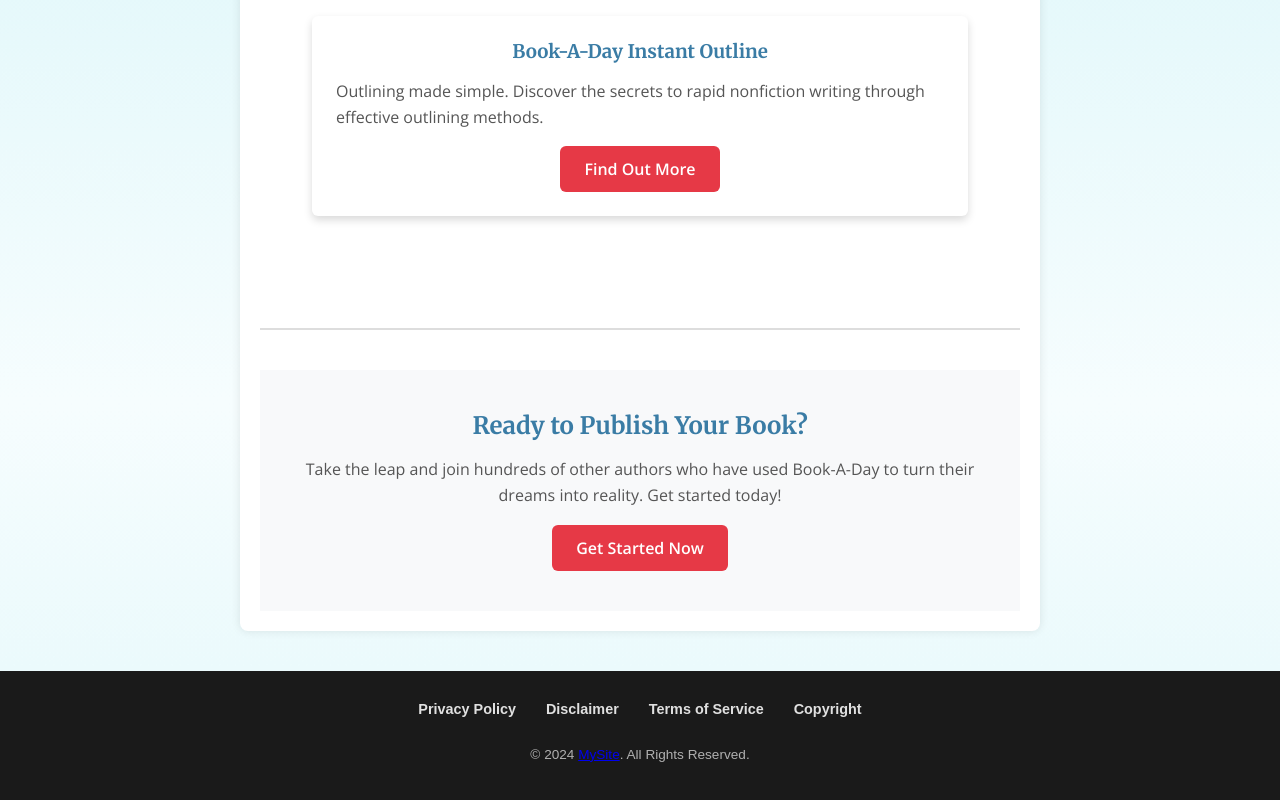
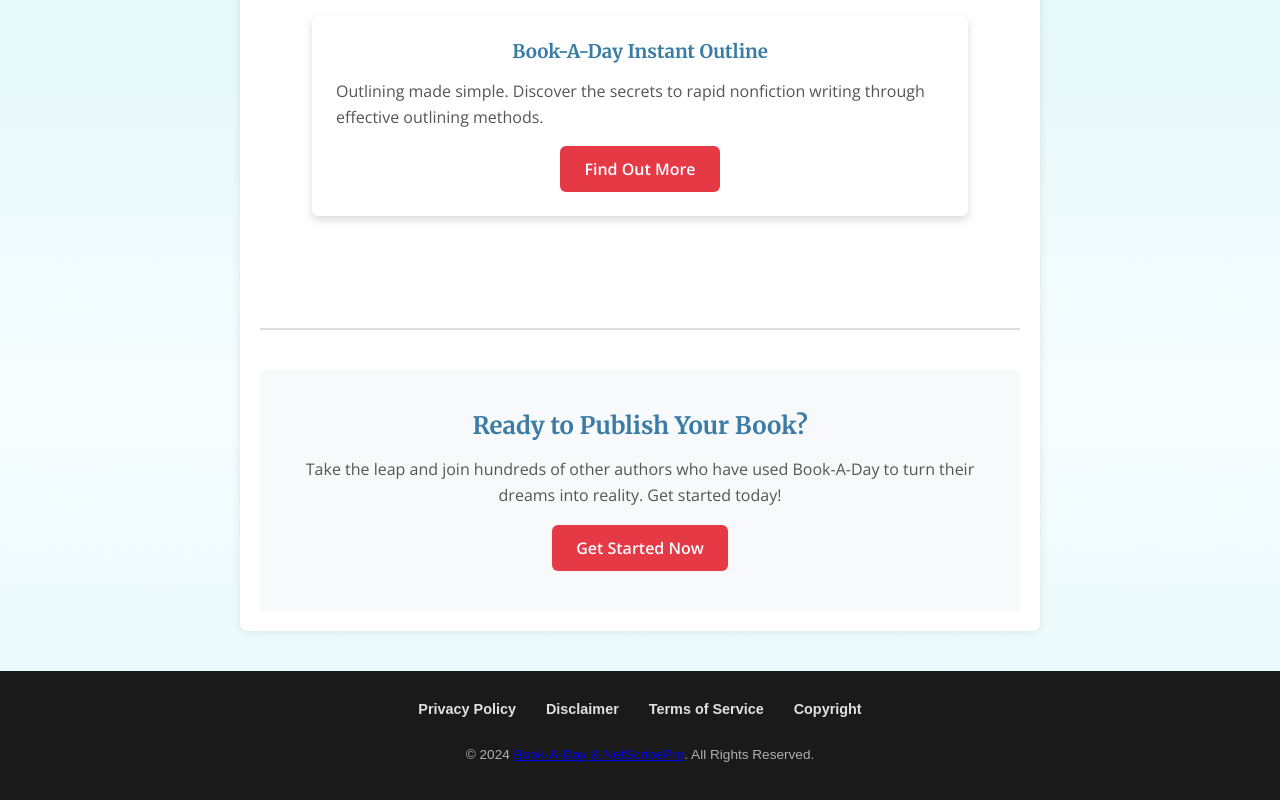
Before and after one commit to MikeLindvang/book-a-day-website, a Next.js app: page / in a window 1280 px wide. Shown: the part 1597-2397 px from the top of the page. Built offline with nearby package versions, Linux system fonts and the light colour scheme.

Commit message:
Minor fix

```diff
--- a/components/Footer.jsx
+++ b/components/Footer.jsx
@@ -32,8 +32,9 @@
         <div className={styles.container}>
           <div className={styles.copyRight}>
             <p>
-              &copy; {new Date().getFullYear()} <Link href="/">MySite</Link>.
-              All Rights Reserved.
+              &copy; {new Date().getFullYear()}{' '}
+              <Link href="/">Book-A-Day & NetScribePro</Link>. All Rights
+              Reserved.
             </p>
           </div>
         </div>
```
